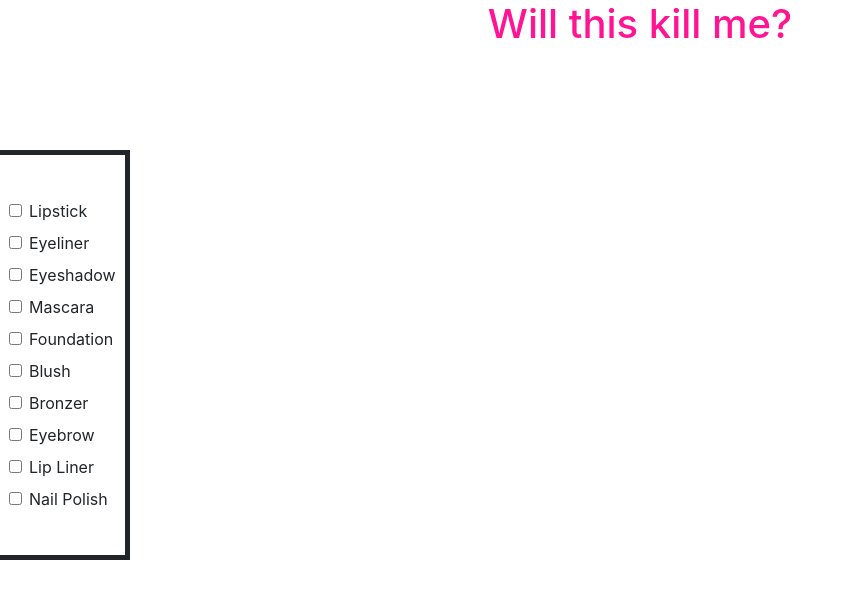
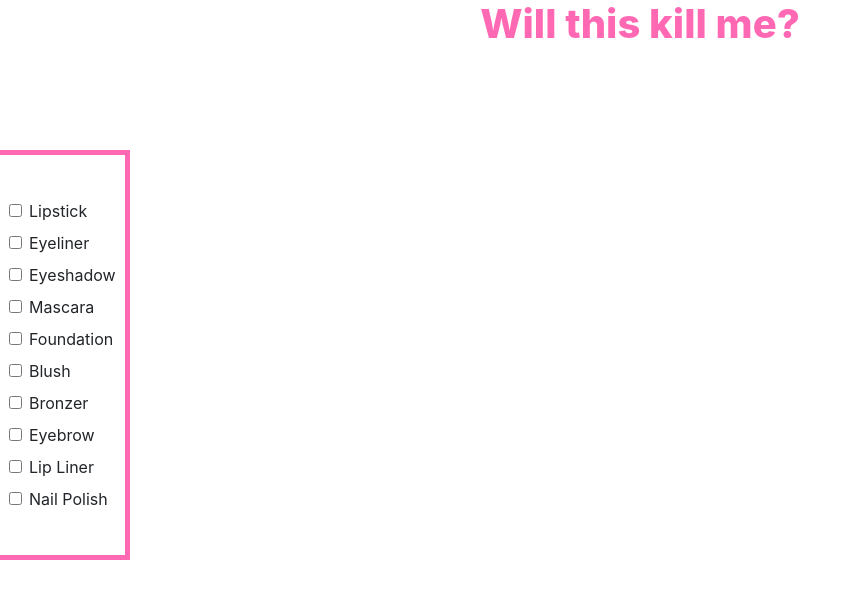
Before and after one commit to katygrahamm/make-up-app, a React app: page / in a window 1280 px wide. Shown: the whole page, without its empty margins (0-861 px from the left). Built offline with nearby package versions, Linux system fonts and the light colour scheme.

Commit message:
just adjusted position and colors on side-bar and header

```diff
--- a/src/index.css
+++ b/src/index.css
@@ -10,6 +10,7 @@
   margin-top: 150px;
   padding-top: 20px;
   padding-bottom: 380px;
+  border-color: #FF69B4;
 }
 
 #header {
@@ -18,5 +19,6 @@
   top: 0;
   background-color: white;
   z-index: 1;
-  color: #FF1493;
+  color: #FF69B4;
+  font-weight: 800;
 }
```
